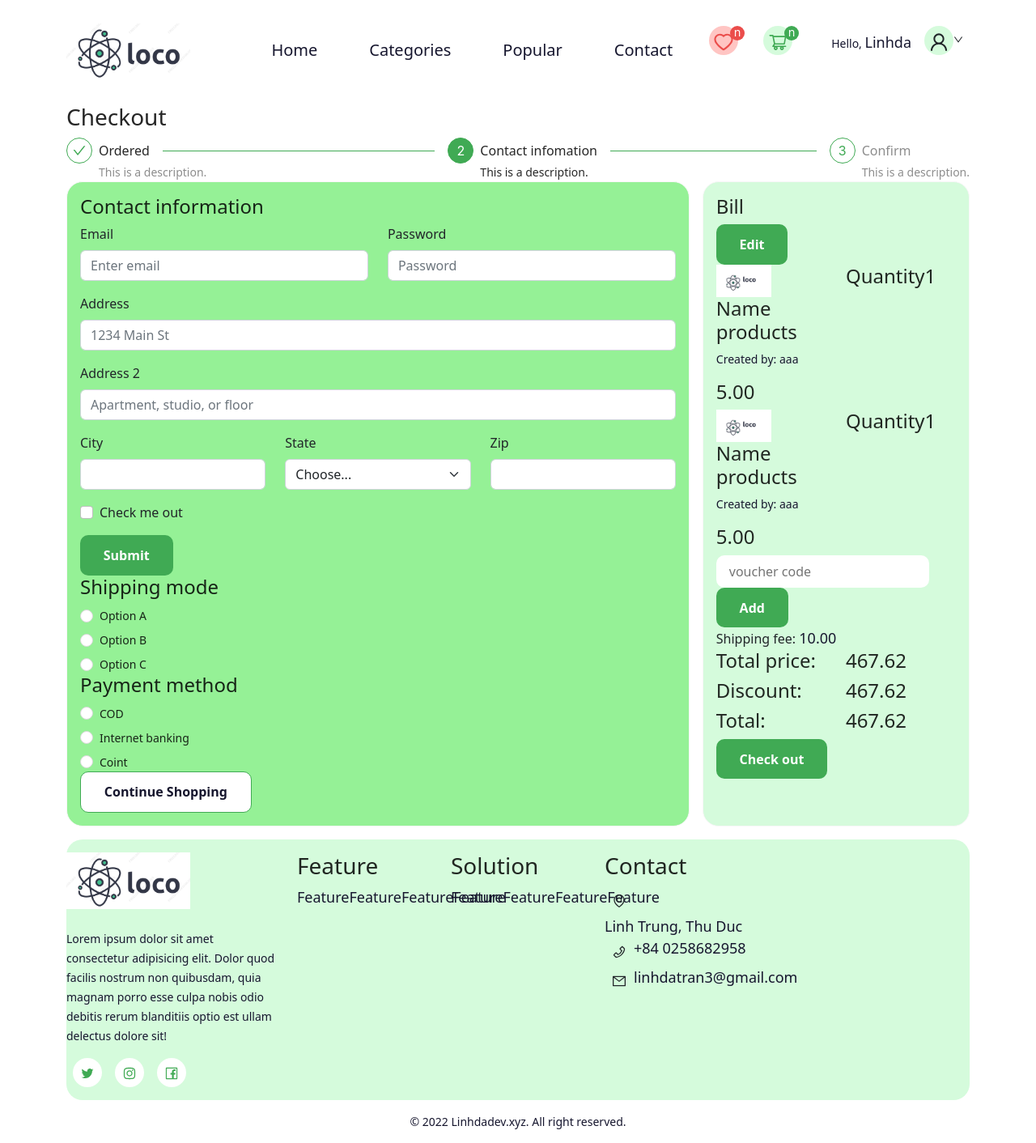
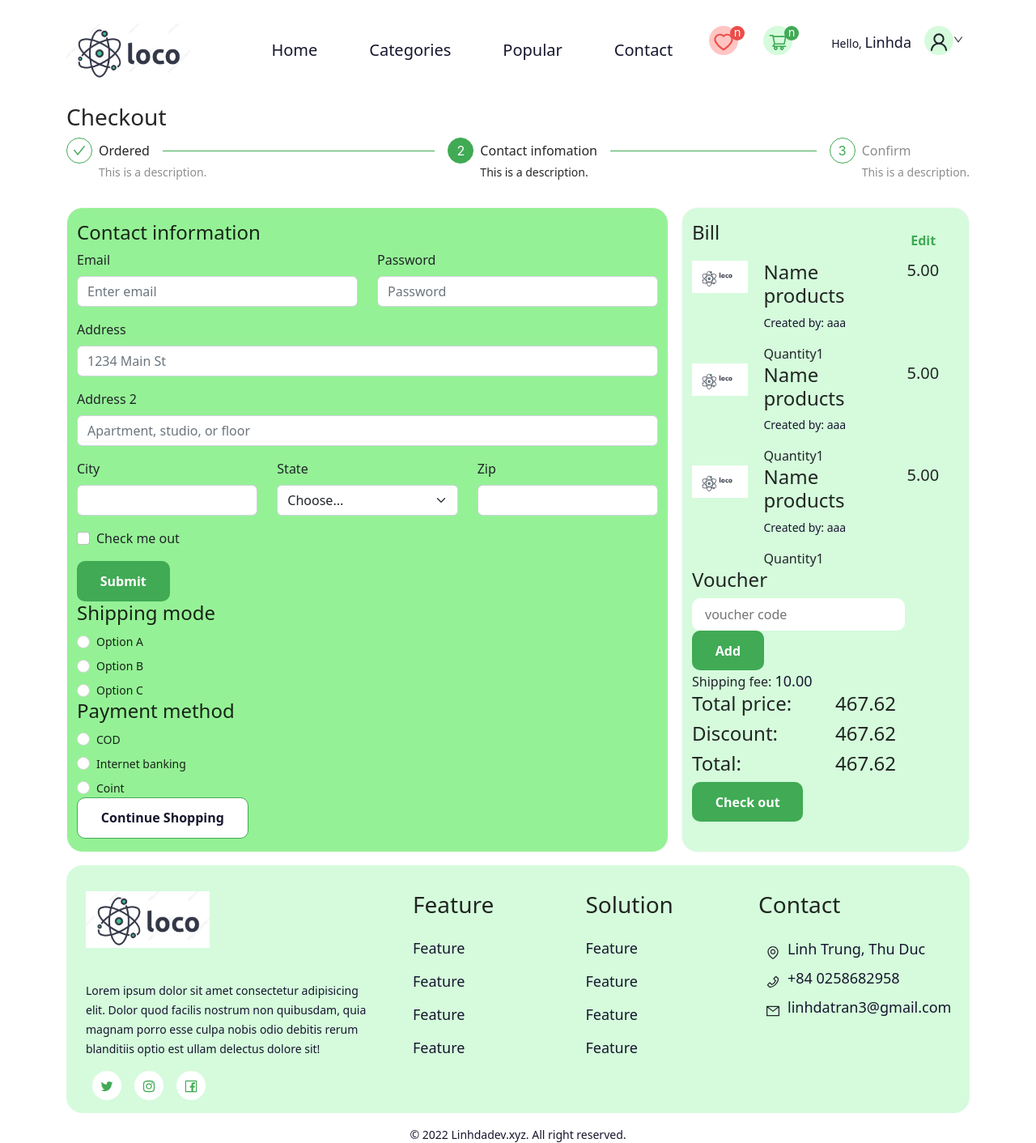
Before and after one commit to linhdatran3/Devera_F2, a React (Create React App) app: page /checkout in a window 1280 px wide. Shown: the whole page at 81% size. Built offline with nearby package versions, Linux system fonts and the light colour scheme.

Commit message:
restructure grid using react-boostrap -v2 🎨

```diff
--- a/src/components/Footer/Footer.css
+++ b/src/components/Footer/Footer.css
@@ -1,24 +1,15 @@
 .footer{
     background-color:#d5fbdc ;
-    padding: 1rem 0;
+    padding-top: 2rem;
+    padding-bottom: 1rem;
     margin: 1rem 0;
     border-radius: 20px;
 }
-.footer .row{
-    display: flex;
+
+.footer__col1{
+    margin:0 1.5rem;
 }
-.footer .col{
-    height: 100%;
-   display: block;
-   margin: 0 1rem;
-   justify-content: space-around;
-}
-.footer .col1{
-    width: 40%;
-}
-.footer .col .title{
-    margin: 0 1rem;
-}
+
 .footer .footer_icon-social{
     display: flex;
 }
@@ -27,25 +18,14 @@
     background-color: #fff;
     margin:1rem 0.5rem 0 0.5rem;
 }
-.footer .col .footer_content{
-    display: inline-grid;
-    margin: 0 1rem;
+.footer_content {
+    padding-top: 1rem;
+}
+.footer_content p{
+    line-height: 25px;
 }
 
-
-.footer .col2{
-    width: 15%;
-}
-
-.footer .col3{
-    width: 15%;
-}
-
-.footer .col4{
-    width: 30%;
-}
-
-.footer .col4 .footer_content .location, .phone, .mail{
+.footer  .footer_content .location, .phone, .mail{
     display: flex;
 }
 .copyright{
--- a/src/components/Footer/Footer.jsx
+++ b/src/components/Footer/Footer.jsx
@@ -2,6 +2,7 @@ import React from "react";
 import "./Footer.css";
 import Col from "react-bootstrap/Col";
 import Row from "react-bootstrap/Row";
+import { Link } from "react-router-dom";
 import {
   TwitterOutlined,
   InstagramOutlined,
@@ -15,7 +16,7 @@ const Footer = () => {
     <React.Fragment>
       <div className="footer">
         <Row className="row">
-          <Col sm={3}>
+          <Col sm={4} className="footer__col1">
             <div className="footer_logo">
               <img src="logo1.png" alt="" height={"70px"} />
             </div>
@@ -40,26 +41,42 @@ const Footer = () => {
               </div>
             </div>
           </Col>
-          <Col sm={2}>
+          <Col>
             <div className="title">
               <h3>Feature</h3>
             </div>
             <div className="footer_content">
-              <span className="p1">Feature</span>
-              <span className="p1">Feature</span>
-              <span className="p1">Feature</span>
-              <span className="p1">Feature</span>
-            </div>{" "}
+              <Link to={"/"}>
+                <p className="p1">Feature</p>
+              </Link>
+              <Link to={"/"}>
+                <p className="p1">Feature</p>
+              </Link>
+              <Link to={"/"}>
+                <p className="p1">Feature</p>
+              </Link>
+              <Link to={"/"}>
+                <p className="p1">Feature</p>
+              </Link>
+            </div>
           </Col>
-          <Col sm={2}>
+          <Col>
             <div className="title">
               <h3>Solution</h3>
             </div>
             <div className="footer_content">
-              <span className="p1">Feature</span>
-              <span className="p1">Feature</span>
-              <span className="p1">Feature</span>
-              <span className="p1">Feature</span>
+              <Link to={"/"}>
+                <p className="p1">Feature</p>
+              </Link>
+              <Link to={"/"}>
+                <p className="p1">Feature</p>
+              </Link>
+              <Link to={"/"}>
+                <p className="p1">Feature</p>
+              </Link>
+              <Link to={"/"}>
+                <p className="p1">Feature</p>
+              </Link>
             </div>
           </Col>
           <Col sm={3}>
--- a/src/containers/Cart/Cart.css
+++ b/src/containers/Cart/Cart.css
@@ -5,7 +5,8 @@
 }
 .cart{
     background-color: #fff;
-    margin-right: 0;
+    margin-right: 0 !important;
+    margin-top: 1rem !important;
 }
 
 .cart .cart__products .temp{
--- a/src/containers/Cart/Cart.jsx
+++ b/src/containers/Cart/Cart.jsx
@@ -186,18 +186,18 @@ const Cart = () => {
           <div className="cart__payment-total">
             <div className="row">
               <div className="col col1">
-                <h4>Total price:</h4>
+                <h5>Total price:</h5>
               </div>
               <div className="col col2">
-                <h4>467.62</h4>
+                <h5>467.62</h5>
               </div>
             </div>
             <div className="row">
               <div className="col col1">
-                <h4>Discount:</h4>
+                <h5>Discount:</h5>
               </div>
               <div className="col col2">
-                <h4>467.62</h4>
+                <h5>467.62</h5>
               </div>
             </div>
             <div className="row">
--- a/src/containers/Checkout/Checkout.css
+++ b/src/containers/Checkout/Checkout.css
@@ -1,9 +1,10 @@
 .checkout{
-    width: 100%;
-    display: flex;
+    margin: 0 !important;
+    margin-top: 2rem !important;
+
 }
 .contact-form{
-    width: 70%;
+
     border-radius: 20px;
     background-color: rgb(149, 241, 150);
     border: 1px solid #f7f7f7;
@@ -11,14 +12,17 @@
     margin-right: 1rem;
 }
 .bill{
-    width: 30%;
+
     border-radius: 20px;
     background-color: #d5fbdc;
     border: 1px solid #f7f7f7;
     padding: 1rem;
 
 }
-
+.bill__head{
+    display: flex;
+    justify-content: space-between;
+}
 .custome-step .ant-steps-item-title:after{
     background: #40aa54  !important;
 }
--- a/src/containers/Checkout/Checkout.jsx
+++ b/src/containers/Checkout/Checkout.jsx
@@ -29,8 +29,8 @@ const Checkout = () => {
         />
         <Step title="Confirm" description="This is a description." />
       </Steps>
-      <div className="checkout">
-        <div className="contact-form">
+      <Row className="checkout">
+        <Col sm={8} className="contact-form">
           <h4>Contact information</h4>
           <div className="user__info">
             <Form>
@@ -113,53 +113,77 @@ const Checkout = () => {
               Continue Shopping
             </Button>
           </div>
+        </Col>
+        <Col className="bill">
+          <div className="bill__head">
+            <div className="bill__head-title">
+              <h4>Bill</h4>
             </div>
-        <div className="bill">
-          <h4>Bill</h4>
-          <Button>Edit</Button>
+            <div className="bill__head-edit">
+              <Button bgColor={"#d5fbdc"} txtColor={"#40aa54"}>
+                Edit
+              </Button>
+            </div>
+          </div>
+
           <div className="bill__products-confirm">
-            <div className="row ">
-              <div className="col col1">
+            <Row>
+              <Col sm={3}>
                 <div className="item-image">
                   <img src="logo.png" alt="" height="40px" />
                 </div>
+              </Col>
+              <Col>
                 <div className="item-info">
                   <h4>Name products</h4>
                   <p className="p2">Created by: aaa</p>
                 </div>
-              </div>
-              <div className="col col2">
-                <h4>
                 <span>Quantity</span>
                 <span>1</span>
-                </h4>
-              </div>
-              <div className="col col3">
-                <h4>5.00</h4>
-              </div>
-            </div>
-            <div className="row ">
-              <div className="col col1">
+              </Col>
+              <Col sm={3}>
+                <h5>5.00</h5>
+              </Col>
+            </Row>
+            <Row>
+              <Col sm={3}>
                 <div className="item-image">
                   <img src="logo.png" alt="" height="40px" />
                 </div>
+              </Col>
+              <Col>
                 <div className="item-info">
                   <h4>Name products</h4>
                   <p className="p2">Created by: aaa</p>
                 </div>
-              </div>
-              <div className="col col2">
-                <h4>
                 <span>Quantity</span>
                 <span>1</span>
-                </h4>
+              </Col>
+              <Col sm={3}>
+                <h5>5.00</h5>
+              </Col>
+            </Row>
+            <Row>
+              <Col sm={3}>
+                <div className="item-image">
+                  <img src="logo.png" alt="" height="40px" />
                 </div>
-              <div className="col col3">
-                <h4>5.00</h4>
+              </Col>
+              <Col>
+                <div className="item-info">
+                  <h4>Name products</h4>
+                  <p className="p2">Created by: aaa</p>
                 </div>
-            </div>
+                <span>Quantity</span>
+                <span>1</span>
+              </Col>
+              <Col sm={3}>
+                <h5>5.00</h5>
+              </Col>
+            </Row>
           </div>
           <div className="bill__voucher">
+            <h4>Voucher</h4>
             <Input placeholder={"voucher code"} />
             <Button>Add</Button>
           </div>
@@ -196,8 +220,8 @@ const Checkout = () => {
           <div className="bill__checkout">
             <Button>Check out</Button>
           </div>
-        </div>
-      </div>
+        </Col>
+      </Row>
       <Footer />
     </React.Fragment>
   );
```
Lines whose indentation alone changed are shown as unchanged.
